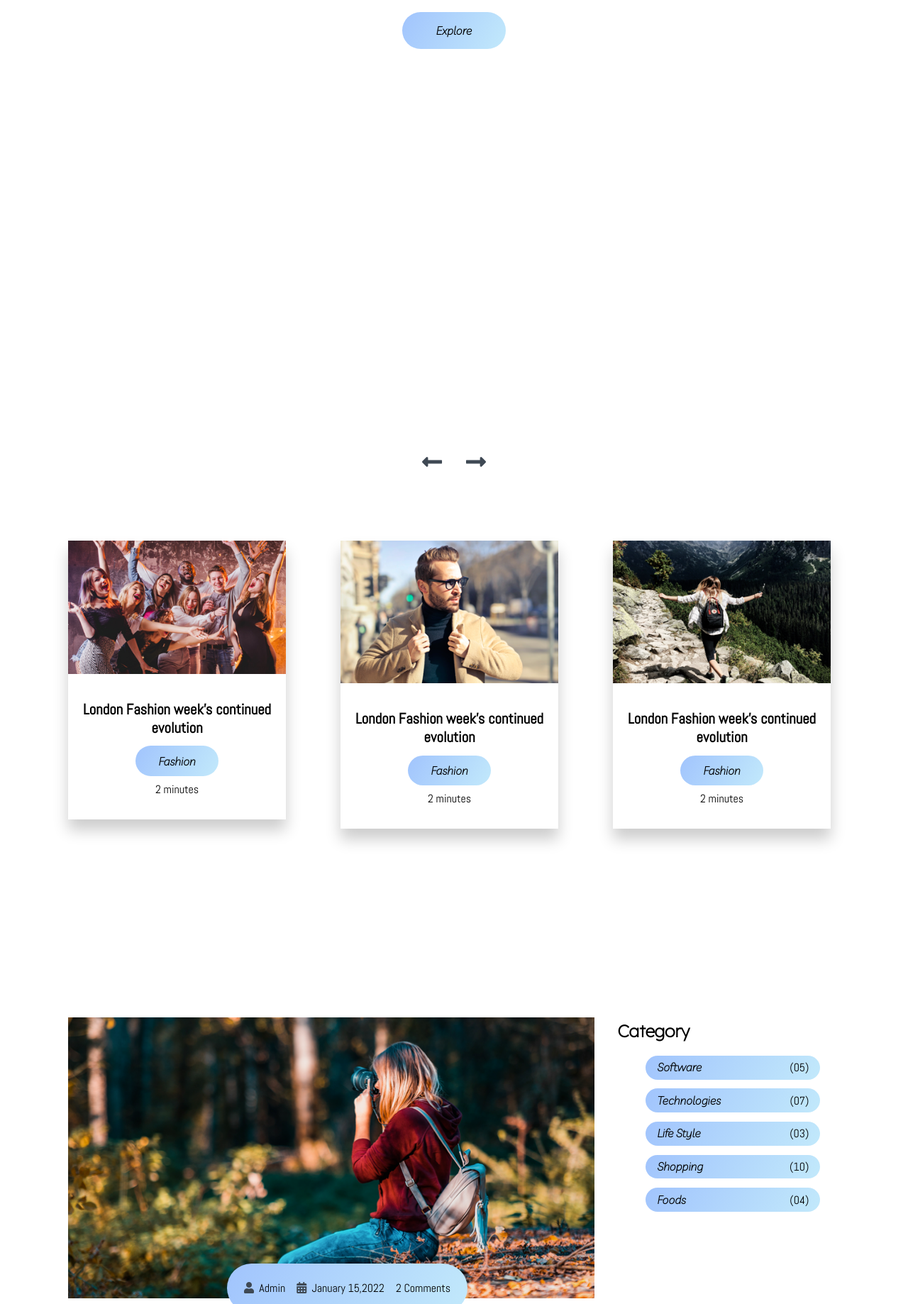
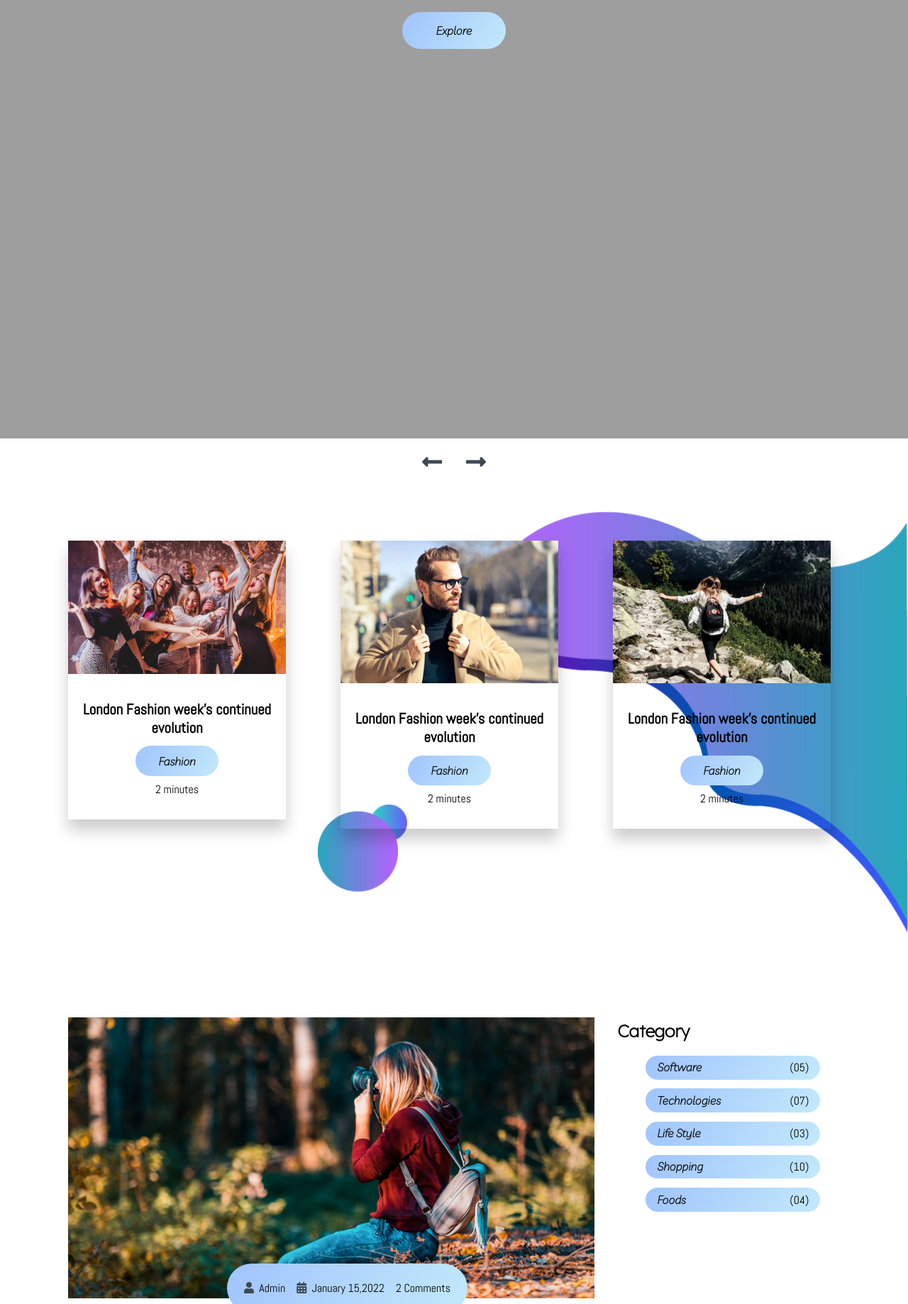
Before and after one commit to Baishali8/Blooger-Website, a plain HTML site: page index.html in a window 1280 px wide. Shown: the part 342-2180 px from the top of the page at 71% size. Drawn offline with Linux system fonts and the light colour scheme; the site is published under a folder, as on GitHub Pages, so addresses that start at the root find nothing.

Commit message:
Update style.css

```diff
--- a/style.css
+++ b/style.css
@@ -176,7 +176,7 @@ p{
 /* site title */
 
 main .site-title{
-    background: url(/assets/Background-image.png);
+    background: url(./assets/Background-image.png);
     background-size: cover;
     height: 110vh;
     display: flex;
@@ -210,7 +210,7 @@ main .site-title .btn:hover{
 /* blog carousel */
 
 main .blog{
-    background: url(/assets/Abract01.png);
+    background: url(./assets/Abract01.png);
     background-repeat: no-repeat;
     background-position: right;
     height: 100vh;
```
